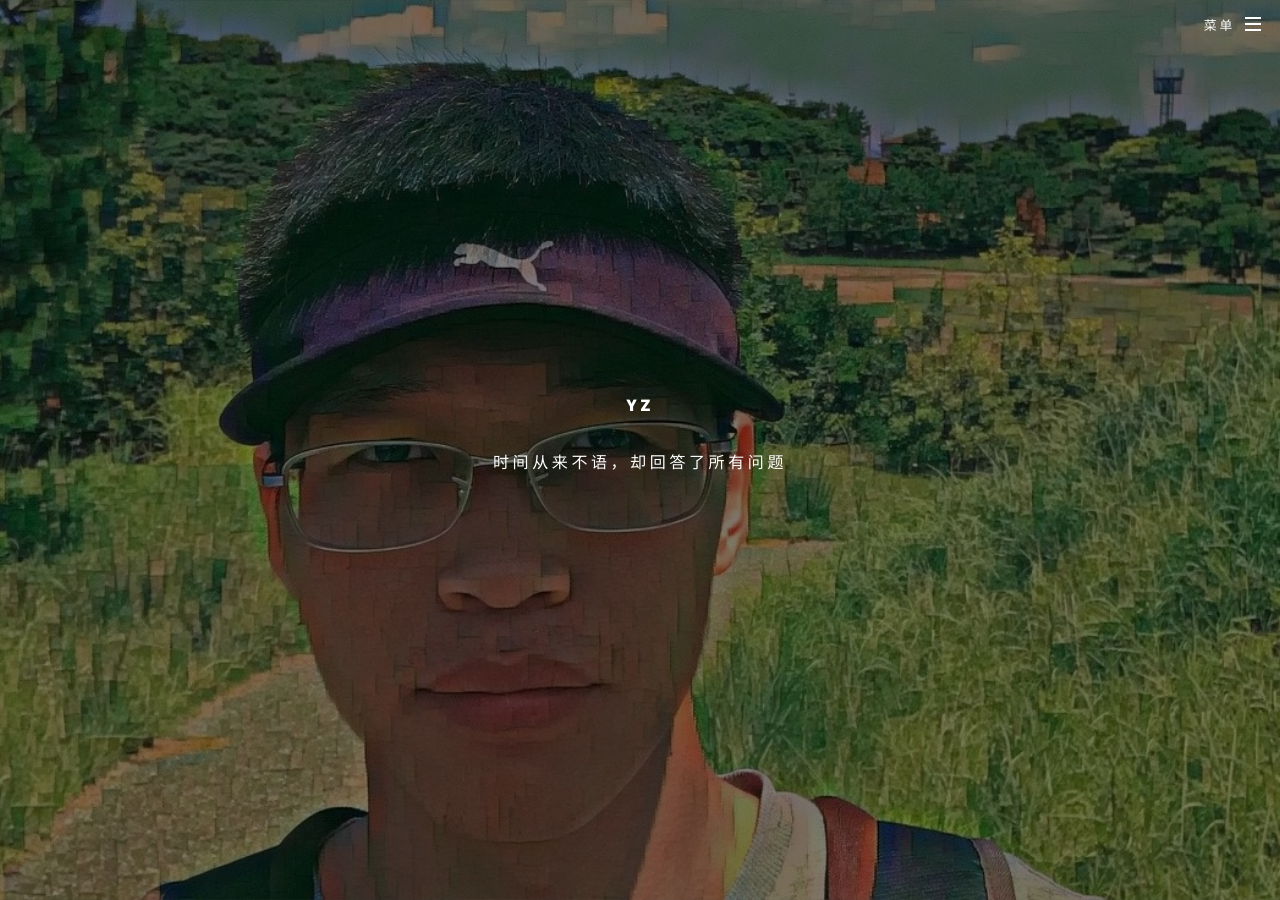
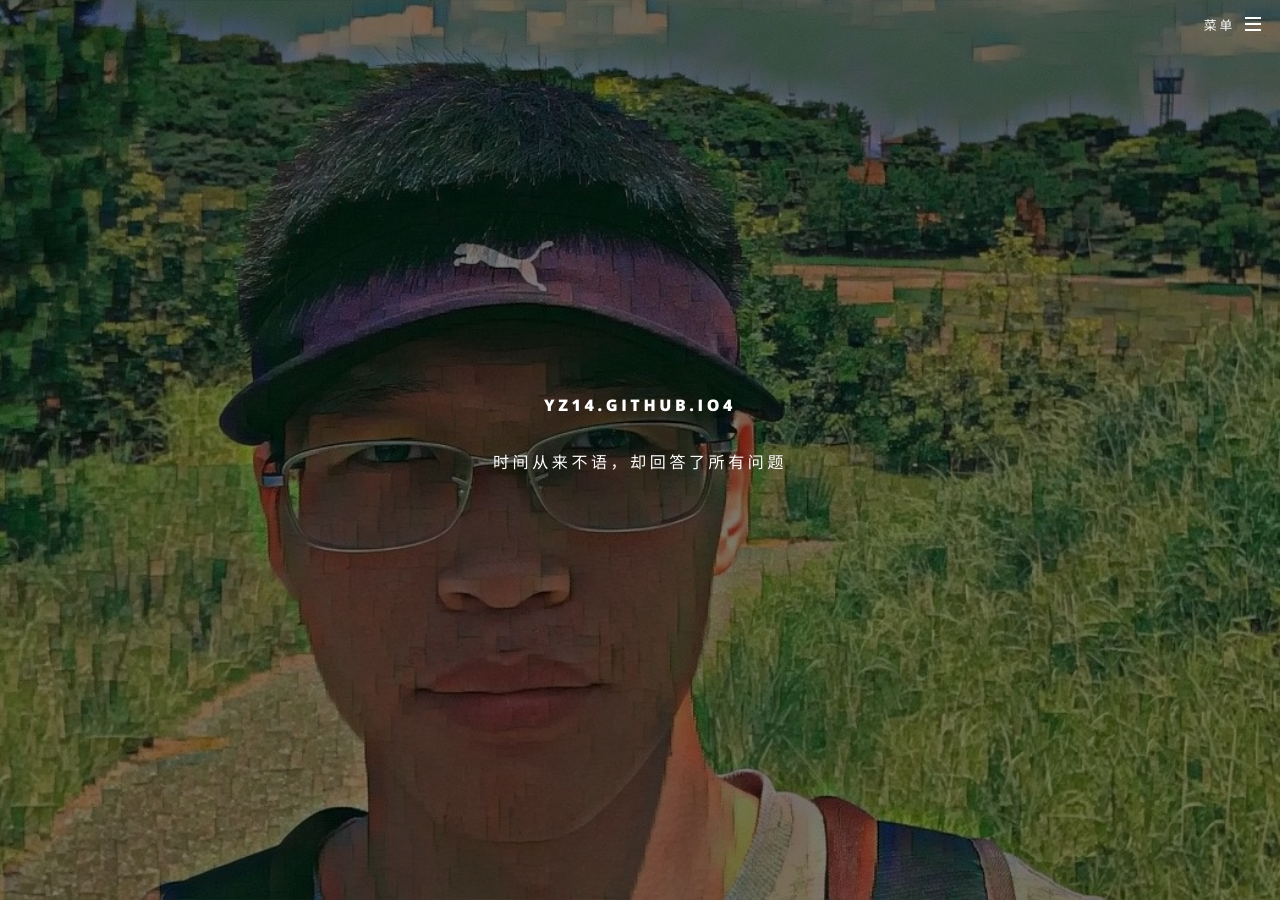
Before and after one commit to yz14/yz14.github.io4, a Jekyll site: the page built from index.html, in a window 1280 px wide and 900 px high. Built offline with Jekyll 4.4.1, drawn with Linux system fonts in a browser that asks for light colours.

```diff
--- a/_config.yml
+++ b/_config.yml
@@ -2,7 +2,7 @@
 #
 
 # Site settings
-title: YZ
+title:
 description: |
 
 owner: Yuan Zhen # or company name
@@ -10,12 +10,12 @@ first_published: 2022 # if migrating another site, the year of your first publis
 email: 1163660010@qq.com
 baseurl: "/tm15" # the subpath of your site, e.g. /blog
 url: "https://yz14.github.io" # the base hostname & protocol for your site
-social:
-  twitter: https://yz14.github.io/tm9
-  github: https://yz14.github.io
-  linkedin-square: https://yz14.github.io/tm2
-  facebook-official: https://yz14.github.io/tm17
-  google-plus-square: https://plus.google.com/u/0/+<username>
+# social:
+#   twitter: https://yz14.github.io/tm9
+#   github: https://yz14.github.io
+#   linkedin-square: https://yz14.github.io/tm2
+#   facebook-official: https://yz14.github.io/tm17
+#   google-plus-square: https://plus.google.com/u/0/+<username>
   #email: /contact/
   #flickr:
   #instagram:
```
